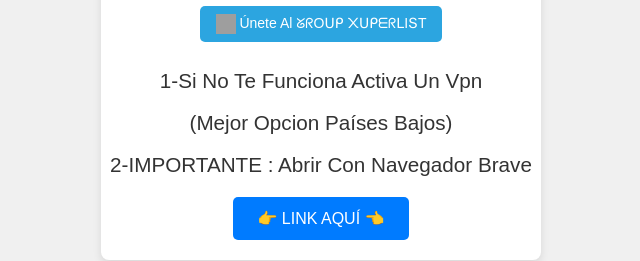
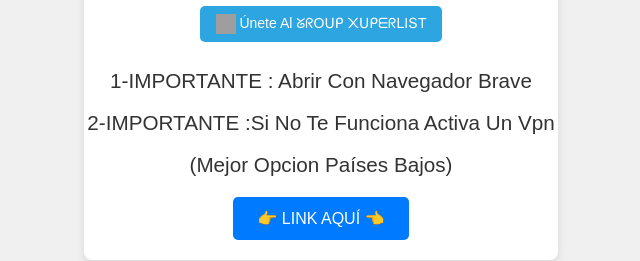
Before and after one commit to XUPERPLAY/Redirecci-n-bot-n-XUPERCOOL-, a plain HTML site: page index.html in a window 1280 px wide. Shown: the part 481-742 px from the top of the page, without its empty margins (319-959 px from the left). Drawn offline with Linux system fonts and the light colour scheme; grey boxes are pictures that could not be loaded.

Commit message:
Update index.html

```diff
--- a/index.html
+++ b/index.html
@@ -93,10 +93,10 @@
             <img src="https://i.postimg.cc/Hs4x4wkZ/representacion-3d-telegram-redes-sociales-304434-713-removebg-preview.png" alt="Telegram">
             Únete Al ᘜᖇOᑌᑭ ᙭ᑌᑭᗴᖇᒪIՏT
         </a>
-        <p class="zoom-text">1-Si No Te Funciona Activa Un Vpn</p>
+        <p class="zoom-text">1-IMPORTANTE : Abrir Con Navegador Brave</p>
+        <p class="zoom-text">2-IMPORTANTE :Si No Te Funciona Activa Un Vpn</p>
         <p class="zoom-text">(Mejor Opcion Países Bajos)</p>
-        <p class="zoom-text">2-IMPORTANTE : Abrir Con Navegador Brave</p>
-        <a href="https://xupercool-1.vercel.app/" class="redirect-button" target="_blank">👉 LINK AQUÍ 👈</a>
+        <a href="https://xupercoolnew.vercel.app/" class="redirect-button" target="_blank">👉 LINK AQUÍ 👈</a>
     </div>
 </body>
 </html>
```
